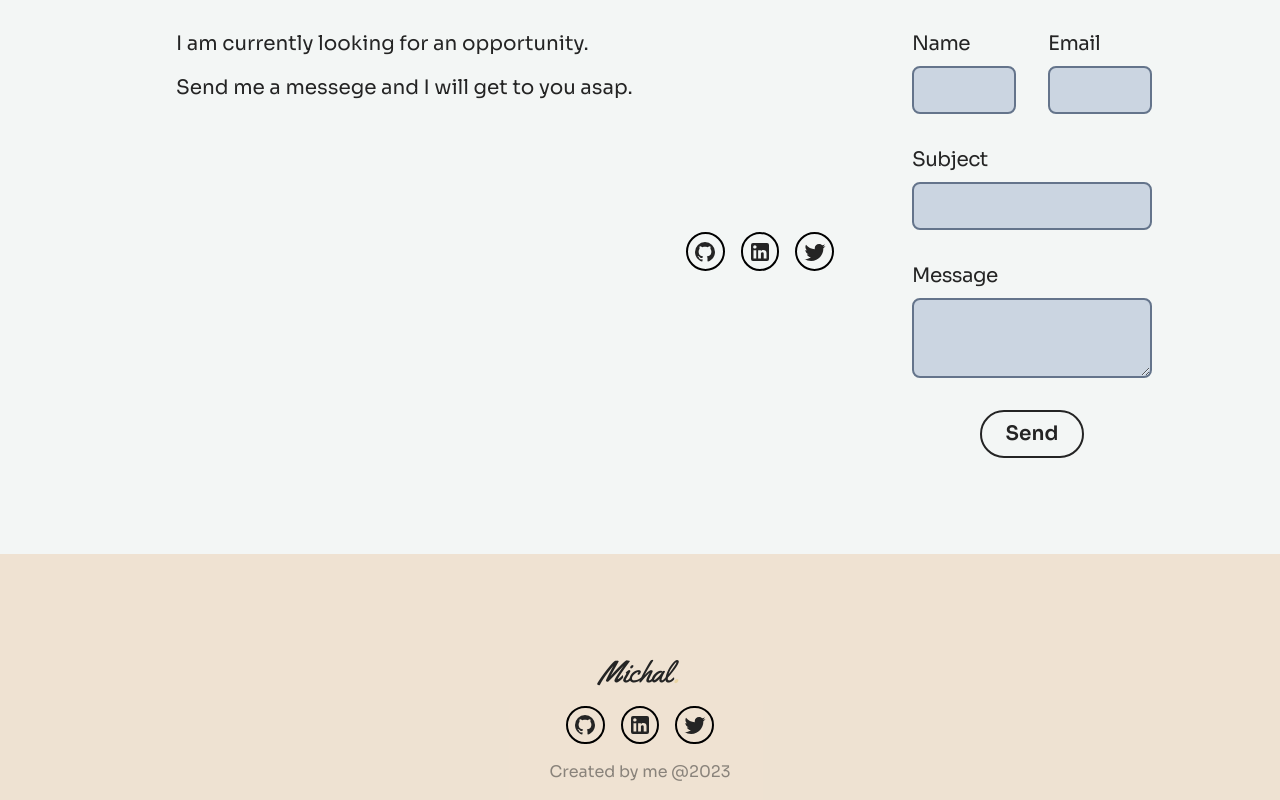
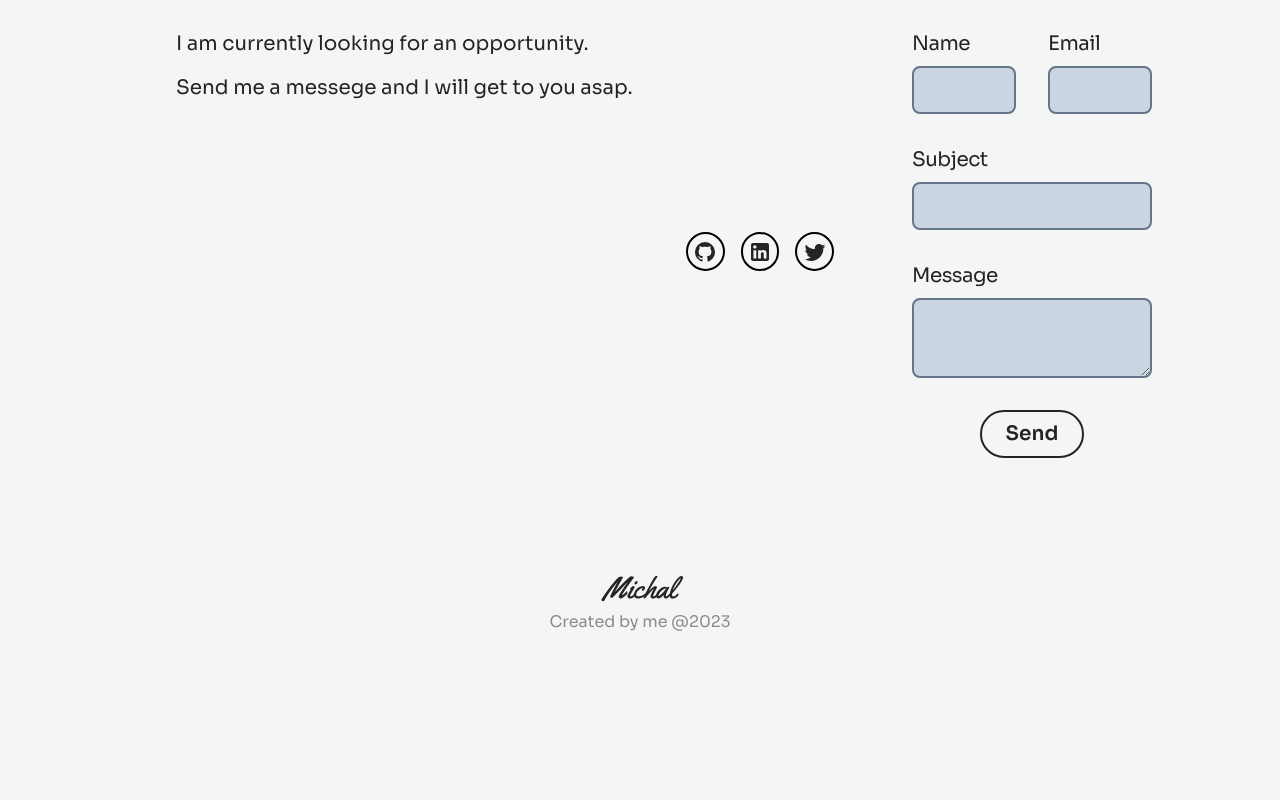
Before and after one commit to michalciberej/Personal-website, a React (Vite) app: page / in a window 1280 px wide. Shown: the part 3111-3911 px from the top of the page. After the commit the page ends 3749 px from the top, so only its background shows below. Built offline with nearby package versions, Linux system fonts and the light colour scheme.

Commit message:
Refactored Footer component

```diff
--- a/src/components/Footer.jsx
+++ b/src/components/Footer.jsx
@@ -1,26 +1,27 @@
 import { Link } from 'react-router-dom';
-import Socials from './Socials';
 
-const Footer = ({ home }) => {
+const Footer = () => {
+  const handleHomeScroll = (e) => {
+    e.preventDefault();
+    const element = document.querySelector('#home');
+    if (element) {
+      element.scrollIntoView({ behavior: 'smooth' });
+    }
+  };
+
   return (
     <>
-      <footer
-        className={
-          home === true
-            ? 'flex gap-4 justify-center items-center flex-col md:pt-24 pt-52 pb-4 bg-primary/30'
-            : 'flex gap-4 justify-center items-center flex-col pt-20'
-        }>
+      <div className='flex gap-1 justify-center items-center flex-col bg-transparent pt-4 text-text'>
         <Link
-          to={'/'}
-          className=''>
-          <span className='logo text-3xl'>Michal</span>
-          <span className='logo text-accent text-4xl'>.</span>
+          onClick={handleHomeScroll}
+          to={'#home'}
+          className='outline-none focus:scale-125 hover:scale-125 transition-transform logo text-3xl'>
+          Michal
         </Link>
-        <Socials />
-        <h6 className='text-text/50 dark:text-slate-300/50 text-md text-center'>
+        <p className='text-text/50 dark:text-text/70 text-md text-center pb-1'>
           Created by me @2023
-        </h6>
-      </footer>
+        </p>
+      </div>
     </>
   );
 };
```
